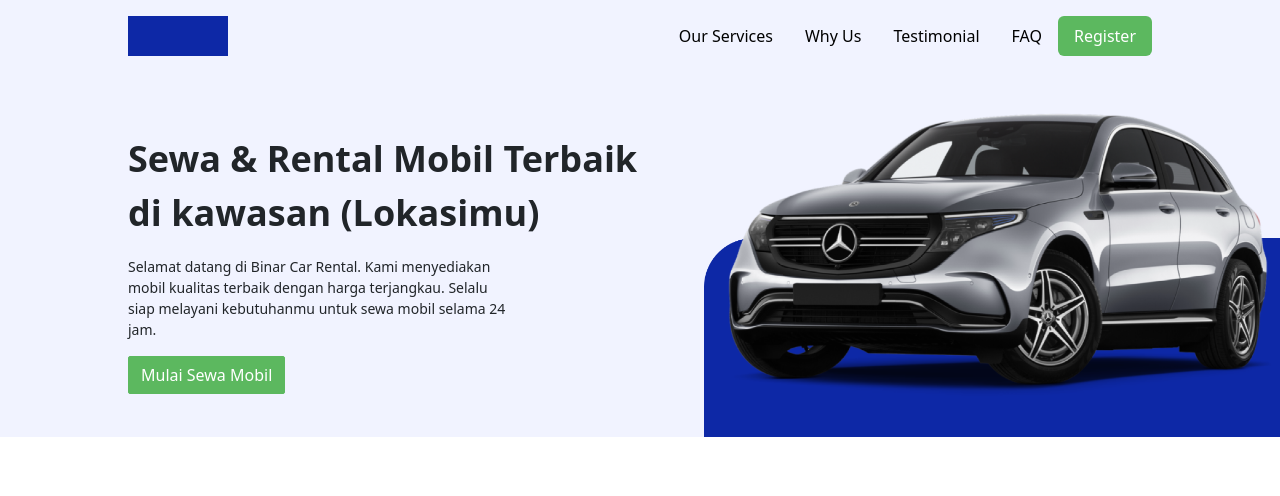
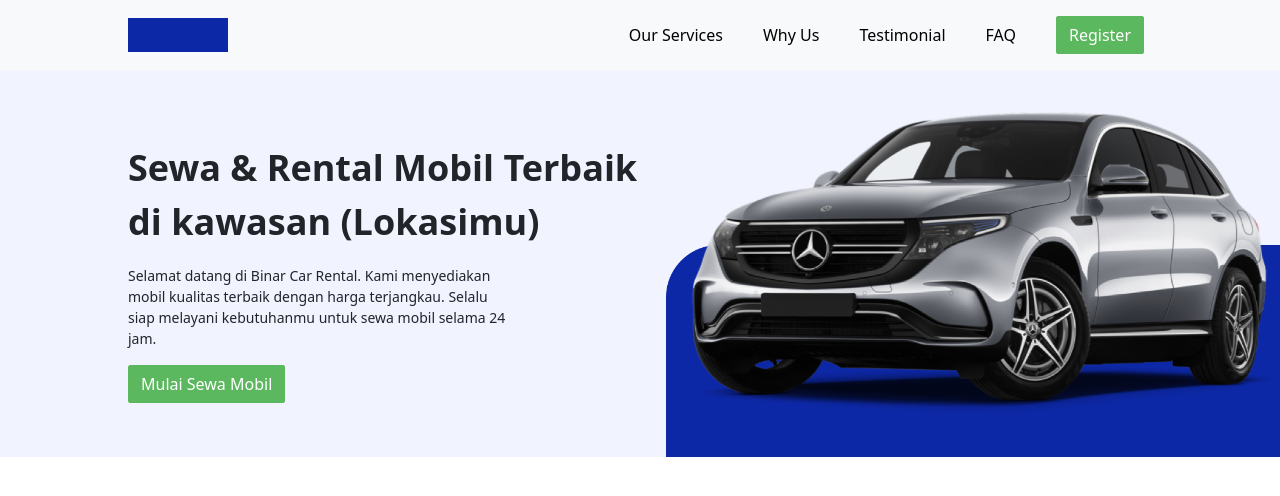
Before and after one commit to NeoBitose/24001183-km7-aar-landingpage-ch1, a plain HTML site: page index.html in a window 1280 px wide. Drawn offline with Linux system fonts and the light colour scheme.

Commit message:
feat: add responsice navbar

```diff
--- a/Assets/css/style.css
+++ b/Assets/css/style.css
@@ -15,6 +15,17 @@
 @media(min-width:426px) {
     .contains {
         width: calc(100vw - 20vw);
+    }
+}
+
+.offcanvas.offcanvas-end{
+    width: 50%;
+}
+
+@media(max-width:425px){
+    .nav-mobile{
+        width: calc(100vw - 10vw);
+        margin: 0 auto;
     }
 }
 
@@ -58,7 +69,7 @@
 
     .img-hero {
         width: 50%;
-        padding-left: 5vh 0 0 0;
+        padding: 2vh 0 0 2vw;
     }
 
     .desc-content {
--- a/index.html
+++ b/index.html
@@ -5,8 +5,8 @@
     <meta charset="UTF-8">
     <meta name="viewport" content="width=device-width, initial-scale=1.0">
     <title>Challenge Project | Chapter 1</title>
-     <!-- link Vendor -->
-     <link rel="stylesheet" href="Assets/vendor/bootstrap/css/bootstrap.min.css">
+    <!-- link Vendor -->
+    <link rel="stylesheet" href="Assets/vendor/bootstrap/css/bootstrap.min.css">
     <!-- Link Css -->
     <link rel="stylesheet" href="Assets/css/style.css">
 </head>
@@ -15,7 +15,7 @@
     <!-- Header Section -->
     <header id="header" class="bg-info">
         <!-- Nav Section -->
-        <nav id="nav">
+        <!-- <nav id="nav">
             <div class="contains">
                 <header class="d-flex flex-wrap justify-content-center py-3">
                     <a href="/" class="d-flex align-items-center mb-3 mb-md-0 me-md-auto link-body-emphasis text-decoration-none bg-primary">
@@ -30,10 +30,64 @@
                     </ul>
                 </header>
             </div>
-        </nav>
+        </nav> -->
+        <!-- <nav class="navbar navbar-expand-lg bg-body-tertiary">
+            <div class="contains d-sm-flex justify-content-between">
+                <div class="d-flex justify-content-between">
+                    <a class="navbar-brand p-0" href="#">
+                        <div class="logo-box bg-primary"></div>
+                    </a>
+                    <button class="navbar-toggler" type="button" data-bs-toggle="collapse" data-bs-target="#navbarNav"
+                        aria-controls="navbarNav" aria-expanded="false" aria-label="Toggle navigation">
+                        <span class="navbar-toggler-icon"></span>
+                    </button>
+                </div>
+                <div>
+                    <div class="collapse navbar-collapse" id="navbarNav">
+                        <ul class="navbar-nav nav nav-pills w-75">
+                            <li class="nav-item"><a href="#" class="nav-link ms-sm-4">Our Services</a></li>
+                            <li class="nav-item"><a href="#" class="nav-link ms-sm-4">Why Us</a></li>
+                            <li class="nav-item"><a href="#" class="nav-link ms-sm-4">Testimonial</a></li>
+                            <li class="nav-item"><a href="#" class="nav-link ms-sm-4">FAQ</a></li>
+                            <li class="nav-item"><a href="#" class="nav-link ms-sm-4" aria-current="page"><button class="btn btn-success">Register</button></a></li>
+                        </ul>
+                    </div>
+                </div>
+            </div>
+        </nav> -->
+        <nav class="navbar navbar-expand-lg bg-body-tertiary">
+            <div class="contains d-flex justify-content-between">
+                <div class="d-flex justify-content-between align-items-center nav-mobile">
+                    <a class="navbar-brand" href="#">
+                      <div class="logo-box bg-primary"></div>
+                    </a>
+                    <button class="navbar-toggler border-0" type="button" data-bs-toggle="offcanvas" data-bs-target="#offcanvasNavbar" aria-controls="offcanvasNavbar" aria-label="Toggle navigation">
+                      <span class="navbar-toggler-icon"></span>
+                    </button>
+                </div>
+              <div class="offcanvas offcanvas-end" tabindex="-1" id="offcanvasNavbar" aria-labelledby="offcanvasNavbarLabel">
+                <div class="offcanvas-header">
+                  <h6 class="offcanvas-title" id="offcanvasNavbarLabel">BCR</h6>
+                  <button type="button" class="btn-close" data-bs-dismiss="offcanvas" aria-label="Close"></button>
+                </div>
+                <div class="offcanvas-body ms-sm-auto">
+                    <ul class="navbar-nav nav nav-pills">
+                        <li class="nav-item my-auto"><a href="#" class="nav-link ms-sm-4">Our Services</a></li>
+                        <li class="nav-item my-auto"><a href="#" class="nav-link ms-sm-4">Why Us</a></li>
+                        <li class="nav-item my-auto"><a href="#" class="nav-link ms-sm-4">Testimonial</a></li>
+                        <li class="nav-item my-auto"><a href="#" class="nav-link ms-sm-4">FAQ</a></li>
+                        <li class="nav-item"><a href="#" class="nav-link ms-sm-4" aria-current="page"><button class="btn btn-success">Register</button></a></li>
+                    </ul>
+                </div>
+                </div>
+              </div>
+            </div>
+          </nav>
+
         <!-- Hero Section -->
         <section id="Hero" class="hero d-sm-flex mt-3">
             <div class="desc-hero d-flex align-items-center">
+                <!-- Deskripsi Hero -->
                 <div class="desc-content">
                     <h1>
                         Sewa & Rental Mobil Terbaik di kawasan (Lokasimu)
@@ -46,6 +100,7 @@
                     <button class="btn btn-success">Mulai Sewa Mobil</button>
                 </div>
             </div>
+            <!-- Img Hero -->
             <div class="img-hero">
                 <img src="Assets/img/img_car.png" class="img-fluid" alt="">
             </div>
```
